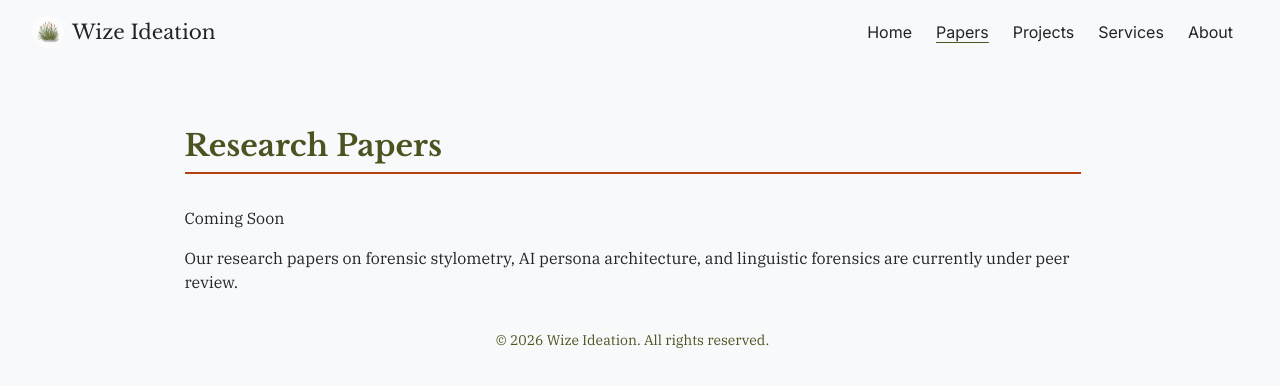
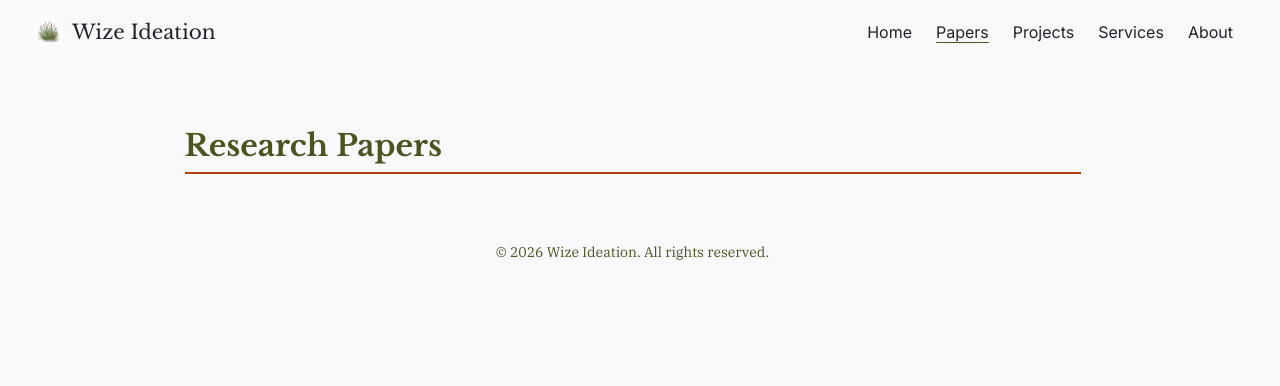
Before and after one commit to WizeIdea/wizeideation-website, a Next.js app: page /papers in a window 1280 px wide. Shown: the top 386 px of the page. Built offline with nearby package versions, Linux system fonts and the light colour scheme.

Commit message:
reCAPTCHA and papers

```diff
--- a/app/papers/page.tsx
+++ b/app/papers/page.tsx
@@ -16,7 +16,7 @@ export const metadata = {
 };
 
 export default async function PapersIndex() {
-  // const papers = getAllPapers();
+  const papers = getAllPapers();
 
   return (
     <section
@@ -27,16 +27,8 @@ export default async function PapersIndex() {
         Research Papers
       </h1>
 
-      <p className="font-serif-body text-striationCharcoal mb-4">
-        Coming Soon
-      </p>
-
-      <p className="font-serif-body text-striationCharcoal">
-        Our research papers on forensic stylometry, AI persona architecture, and linguistic forensics are currently under peer review.
-      </p>
-
       {/* Render the dynamic list */}
-      {/* <ResearchList items={papers} basePath="/papers" /> */}
+      <ResearchList items={papers} basePath="/papers" />
     </section>
   );
 }
--- a/components/ContactForm.tsx
+++ b/components/ContactForm.tsx
@@ -7,7 +7,6 @@ export default function ContactForm() {
       method="POST"
       action="/contact"
       data-netlify="true"
-      data-netlify-recaptcha="true"
       className="space-y-6"
     >
       <input type="hidden" name="form-name" value="contact" />
@@ -68,8 +67,8 @@ export default function ContactForm() {
         />
       </div>
 
-      {/* Netlify reCAPTCHA */}
-      <div data-netlify-recaptcha="true"></div>
+      {/* Netlify reCAPTCHA - rendered by Netlify via hidden form */}
+      <div id="netlify-recaptcha"></div>
 
       <button
         type="submit"
```
